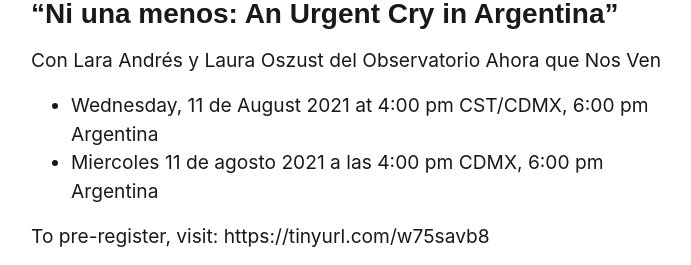
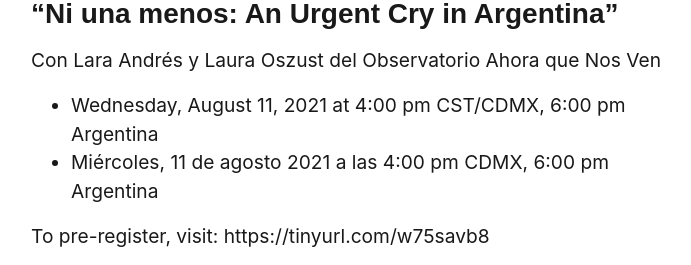
Before and after one commit to riaf-red/riaf-red.github.io, a Jekyll site: the page built from pages/upcoming.md, in a window 1280 px wide, cut to the strip 492-757 px from the top of the page. Shown: the whole strip, without its empty margins (284-975 px from the left). Built offline with Jekyll 4.4.1, drawn with Linux system fonts in a browser that asks for light colours; nearby versions of some CDN libraries; some web fonts are replaced.

Commit message:
Update upcoming.md

```diff
--- a/pages/upcoming.md
+++ b/pages/upcoming.md
@@ -13,8 +13,8 @@
 ### "Ni una menos: un grito vigente en Argentina"/ "Ni una menos: An Urgent Cry in Argentina"
 Con Lara Andrés y Laura Oszust del Observatorio Ahora que Nos Ven
 
-- Wednesday, 11 de August 2021 at 4:00 pm CST/CDMX, 6:00 pm Argentina
-- Miercoles 11 de agosto 2021 a las 4:00 pm CDMX, 6:00 pm Argentina
+- Wednesday, August 11, 2021 at 4:00 pm CST/CDMX, 6:00 pm Argentina
+- Miércoles, 11 de agosto 2021 a las 4:00 pm CDMX, 6:00 pm Argentina
 
  To pre-register, visit: https://tinyurl.com/w75savb8
 
```
